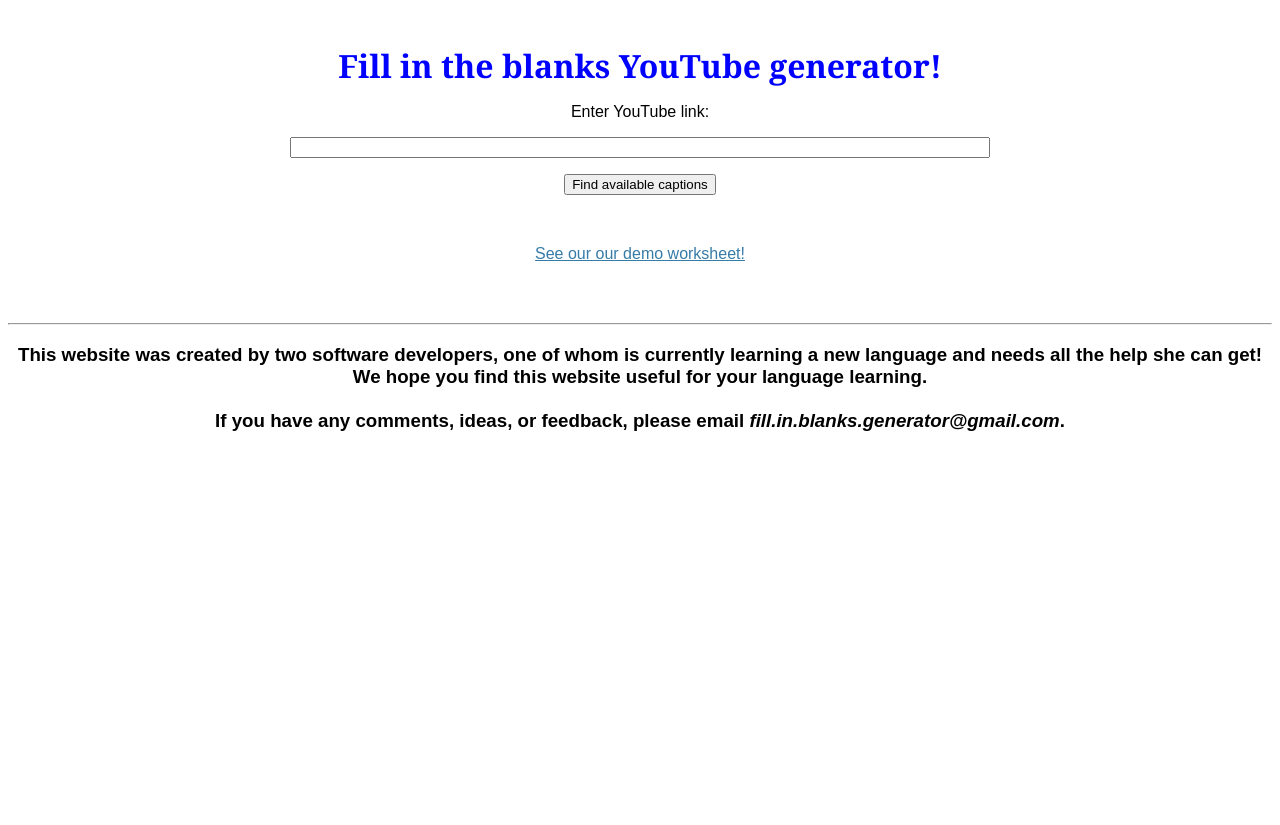
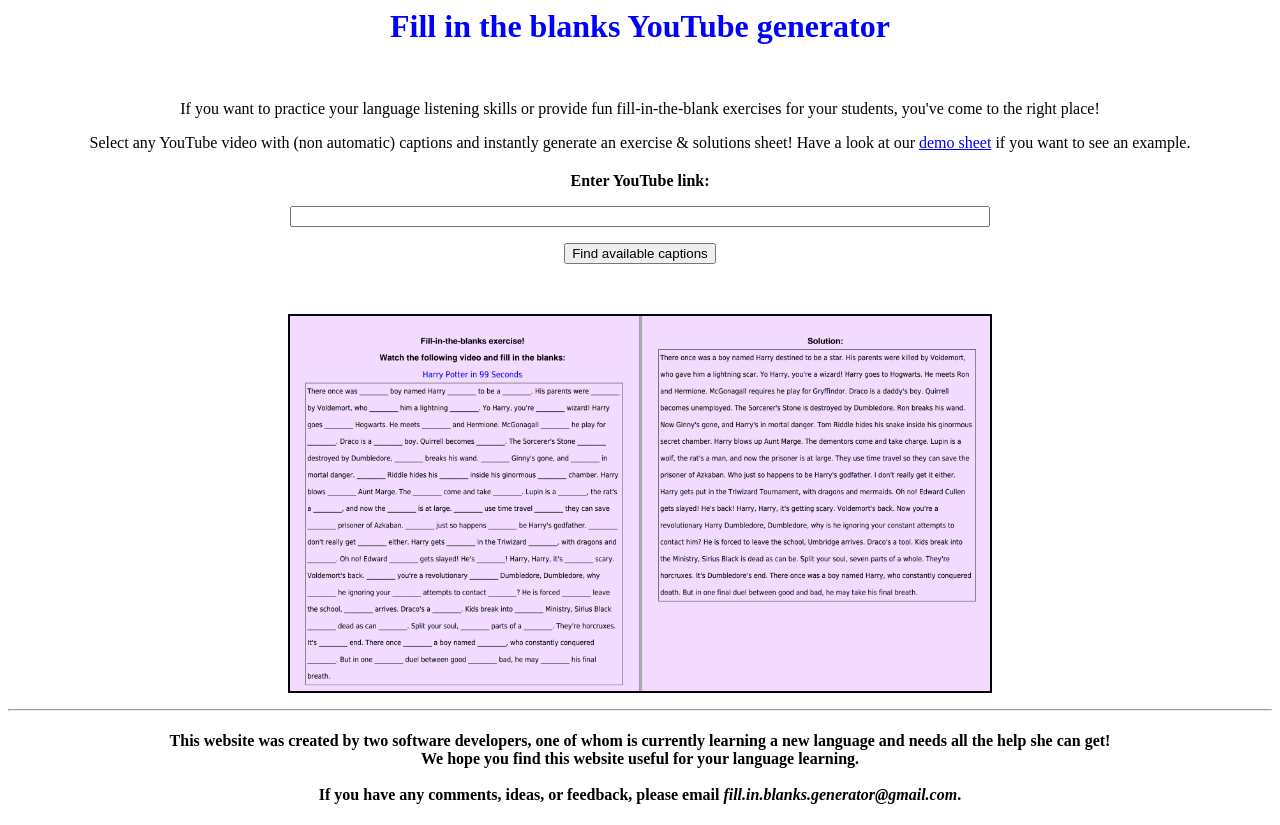
Before and after one commit to s-avni/fill-in-the-blanks-youtube, a Flask app: page / in a window 1280 px wide. Before the commit the page ends 431 px from the top, so only its background shows below. Run offline with Flask 2, Linux system fonts and the light colour scheme.

Commit message:
added example photo; updated example link

```diff
--- a/flask_app.py
+++ b/flask_app.py
@@ -141,10 +141,10 @@ def test_worksheet():
     response = render_template(
         'homepage.html', errorMsg="An unexpected error occured")
     try:
-        name = 'test.pdf'
-        yt_link = 'https://www.youtube.com/watch?v=mDclQowcE9I'
+        name = 'Harry_Potter_Fill_In_Blanks.pdf'
+        yt_link = 'https://www.youtube.com/watch?v=y57sYHIDP_Y&t=6s'
         lang_initials = 'en'
-        skip = 5
+        skip = 4
         response = generate_fibd_response(name, yt_link, lang_initials, skip)
     except Exception as err:
         print(type(err), str(err), traceback.format_exc())
--- a/static/style.css
+++ b/static/style.css
@@ -4,6 +4,4 @@ not show the css changes. Do Ctrl + Shift + R for a hard refresh to see changes*
 /*https://stackoverflow.com/questions/30717443/flask-does-not-load-css-file*/
 
 
-body            { font-family: sans-serif; }
-a, h1, h2       { color: #377ba8; }
-h1, h2          { font-family: 'Georgia', serif; margin: 0; }
+#info_div {width:40px%;}
--- a/templates/homepage.html
+++ b/templates/homepage.html
@@ -1,22 +1,37 @@
 <link rel="stylesheet" type="text/css" href="{{ url_for('static', filename='style.css') }}"/>
 
-<br />
-<br />
 
-<h1 style="text-align: center;"><span style="color: #0000ff;"><strong>Fill in the blanks YouTube generator!</strong></span></h1>
-    <h2 style="color: red; text-align: center;">{{errorMsg}}</h2>
+<h1 style="text-align: center;"><span
+        style="color: #0000ff;"><strong>Fill in the blanks YouTube generator</strong></span></h1>
+</br>
+
+    <p style="text-align: center;">If you want to practice your language listening skills or provide fun
+        fill-in-the-blank
+        exercises for your students, you've come to the right place! </p>
+    <p style="text-align: center;"> Select any YouTube video with (non automatic) captions and instantly
+        generate an
+        exercise & solutions sheet! Have a look at our
+        <a href="/fidb_worksheet_test'">demo sheet</a> if you want to see an example.</p>
+
+<h2 style="color: red; text-align: center;">{{errorMsg}}</h2>
 <form style="text-align: center;" action='/caption_selection' method="post">
-    <p>Enter YouTube link:</p>
-    <p><input type = "text" name = "yt_link" style="width:700px;"/></p> <!--todo: width is horrible practice, use css instead -->
-    <input type="submit" value = "Find available captions">
+    <p><b>Enter YouTube link:</b></p>
+    <p><input type="text" name="yt_link" style="width:700px;"/></p>
+    <!--todo: width is horrible practice, use css instead -->
+    <input type="submit" value="Find available captions">
 </form>
-<br />
+<br/>
 
-<p style="text-align: center;"><a href='/fidb_worksheet_test'>See our our demo worksheet!</a></p>
-<br />
-<br />
+<p style="text-align: center;"><img style="border: 2px solid black;"
+                                    src="{{url_for('static', filename='Example_Sheet.png')}}"
+                                    alt="example exercise sheet image" width="700"/></p>
 
-<hr />
-<h3 style="text-align: center;">This website was created by two software developers, one of whom is currently learning a new language
-and needs all the help she can get! <br /> We hope you find this website useful for your language learning.<br /> <br />  If you
-have any comments, ideas, or feedback, please email <em>fill.in.blanks.generator@gmail.com</em>.</h3>
+
+<hr/>
+<h4 style="text-align: center;">This website was created by two software developers, one of whom is currently
+    learning a
+    new language
+    and needs all the help she can get! <br/> We hope you find this website useful for your language
+    learning.<br/>
+    <br/> If you
+    have any comments, ideas, or feedback, please email <em>fill.in.blanks.generator@gmail.com</em>.</h4>
```
Also changed, not shown: static/Example_Sheet.png (added).
